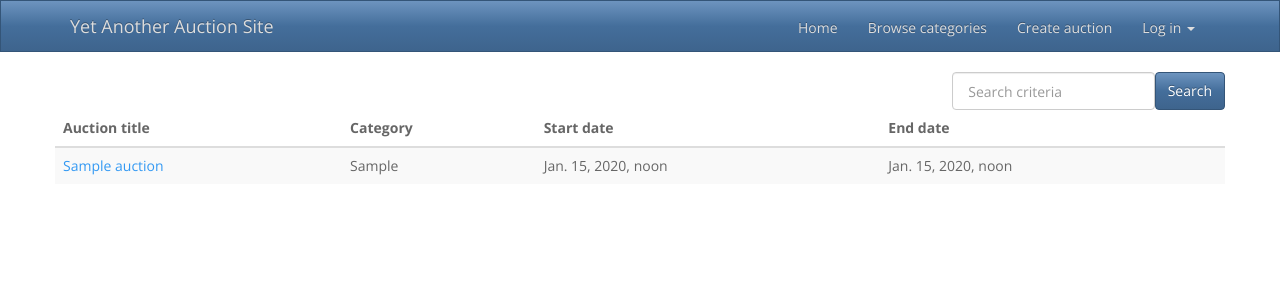
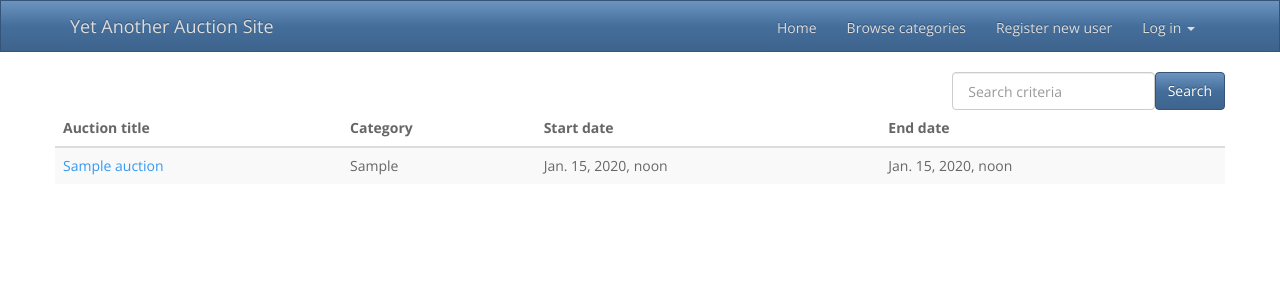
Before and after one commit to vkall/YAAS, a Django app: page /YAAS/ in a window 1280 px wide. Shown: the top 300 px of the page. Run offline with Django 3.2, Linux system fonts and the light colour scheme; tables that the repository leaves empty hold one stand-in row (values such as "Sample post"); parts of the project's set-up code (start-up, migrations or seed data) failed here and were passed over; some libraries are stand-ins or nearby versions.

Commit message:
cleaned navbar

```diff
--- a/templates/navbar.html
+++ b/templates/navbar.html
@@ -10,10 +10,11 @@
             <ul class="nav navbar-nav navbar-right">
                 <li><a href="/YAAS/">Home</a></li>
                 <li><a href="#">Browse categories</a></li>
+                {% if user.is_authenticated %}
                 <li><a href="/YAAS/create_auction/">Create auction</a></li>
-                {% if user.is_authenticated %}
                 <li><a href="/YAAS/logout/">Logout {{ user.username }}</a></li>
                 {% else %}
+                <li><a href="/YAAS/register/">Register new user</a></li>
                 <li class="dropdown">
                     <a href="#" class="dropdown-toggle" data-toggle="dropdown">Log in <strong class="caret"></strong></a>
                     <div class="dropdown-menu" style="padding: 15px;">
@@ -23,8 +24,6 @@
                             <input style="margin-bottom: 10px;" type="password" name="password" placeholder=" Password"><br/>
                             <input class="btn btn-default" style="width:172px" type="submit" value="Login"/>
                         </form>
-                        <br/>
-                        <a href="/YAAS/register/">Register new user</a>
                     </div>
                 </li>
                 {% endif %}
```
